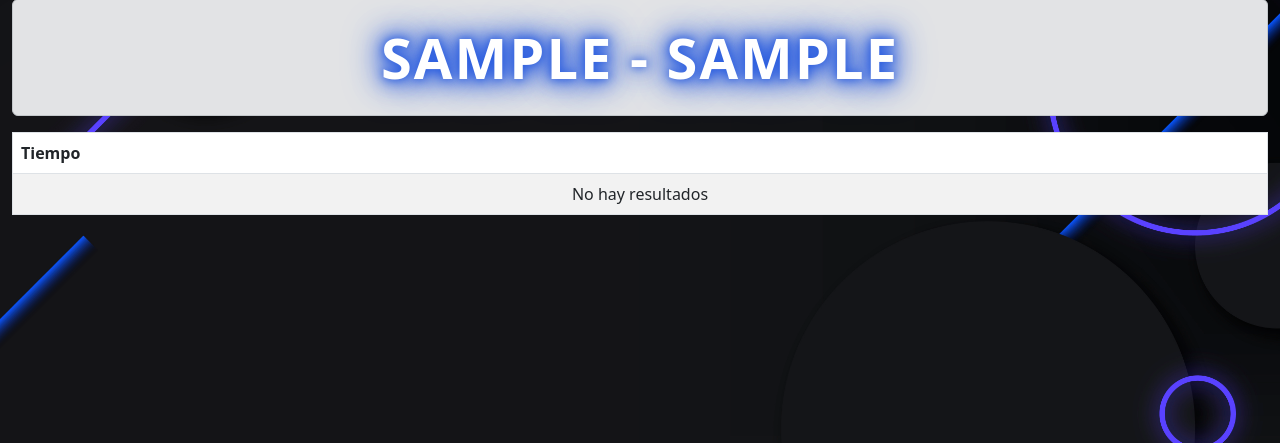
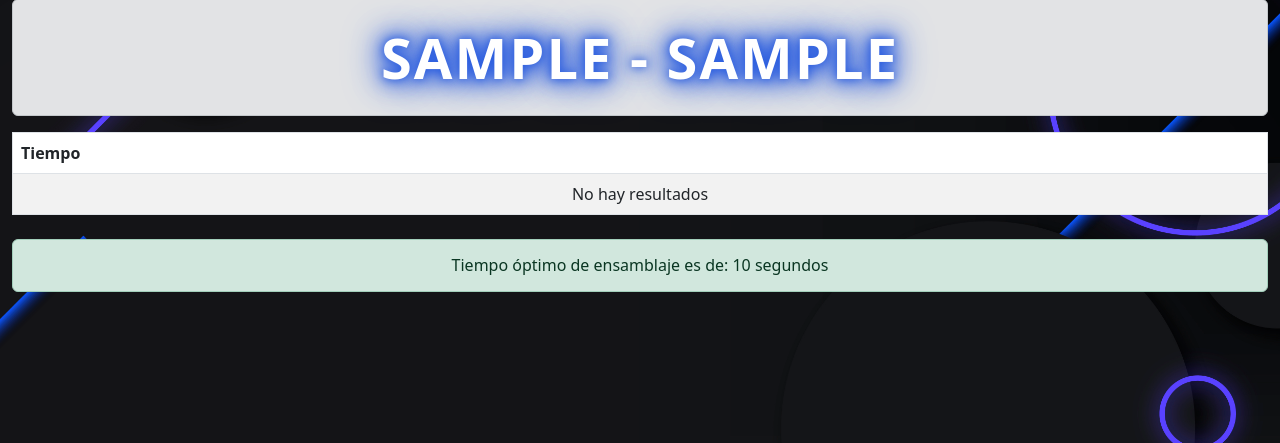
Before and after one commit to DavidVelasquez77/-IPC2_Proyecto2_202307705, a Flask app: template templates/archivo.html in a window 1280 px wide. Shown: the part 357-800 px from the top of the page. Run offline with Flask 3, Linux system fonts and the light colour scheme; the template is opened without the code that fills it: most values are stand-ins (such as "Sample title", 1, 10 or a date in 2020).

Commit message:
tiempo optimo

```diff
--- a/app.py
+++ b/app.py
@@ -55,6 +55,7 @@ def construir():
     maquina_seleccionada = request.form.get('maquina')
     producto_seleccionado = request.form.get('producto')
     resultados = CustomList()
+    tiempo_total = 0  # Inicializa una variable para el tiempo total
 
     if 'xml_content' not in session:
         return render_template('archivo.html', message='Por favor, carga un archivo XML primero.', resultados=CustomList())
@@ -142,12 +143,15 @@ def construir():
                                 break
 
                         if all_completed:
+                            tiempo_total = segundo  # Asigna el tiempo total de ensamblaje
                             break
 
                         segundo += 1
 
+    # Pasar el tiempo total al template
     return render_template('archivo.html', resultados=resultados, maquinas=CustomList(),
-                            maquina_seleccionada=maquina_seleccionada, producto_seleccionado=producto_seleccionado)
+                            maquina_seleccionada=maquina_seleccionada, producto_seleccionado=producto_seleccionado,
+                            tiempo_total=tiempo_total)
 
 
 def obtener_linea_y_componente(paso):
--- a/templates/archivo.html
+++ b/templates/archivo.html
@@ -154,6 +154,14 @@
                 {% endif %}
             </tbody>
         </table>
+
+        <!-- Mostrar tiempo total de ensamblaje -->
+        {% if tiempo_total %}
+        <div class="alert alert-success text-center mt-4">
+            <h4>Tiempo óptimo de ensamblaje es de: {{ tiempo_total }} segundos</h4>
+        </div>
+        {% endif %}
+
     </div>
 
 </body>
```
